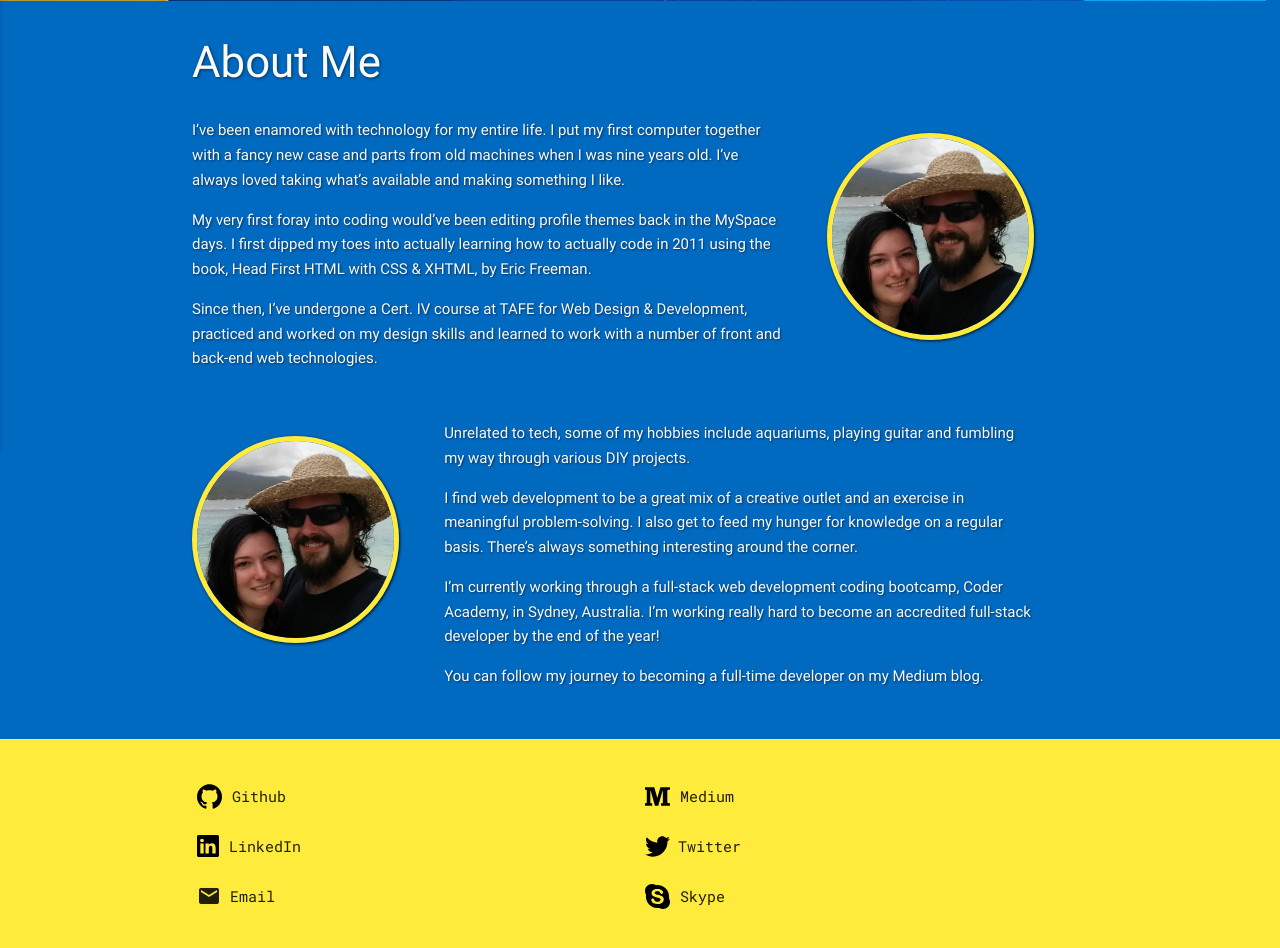
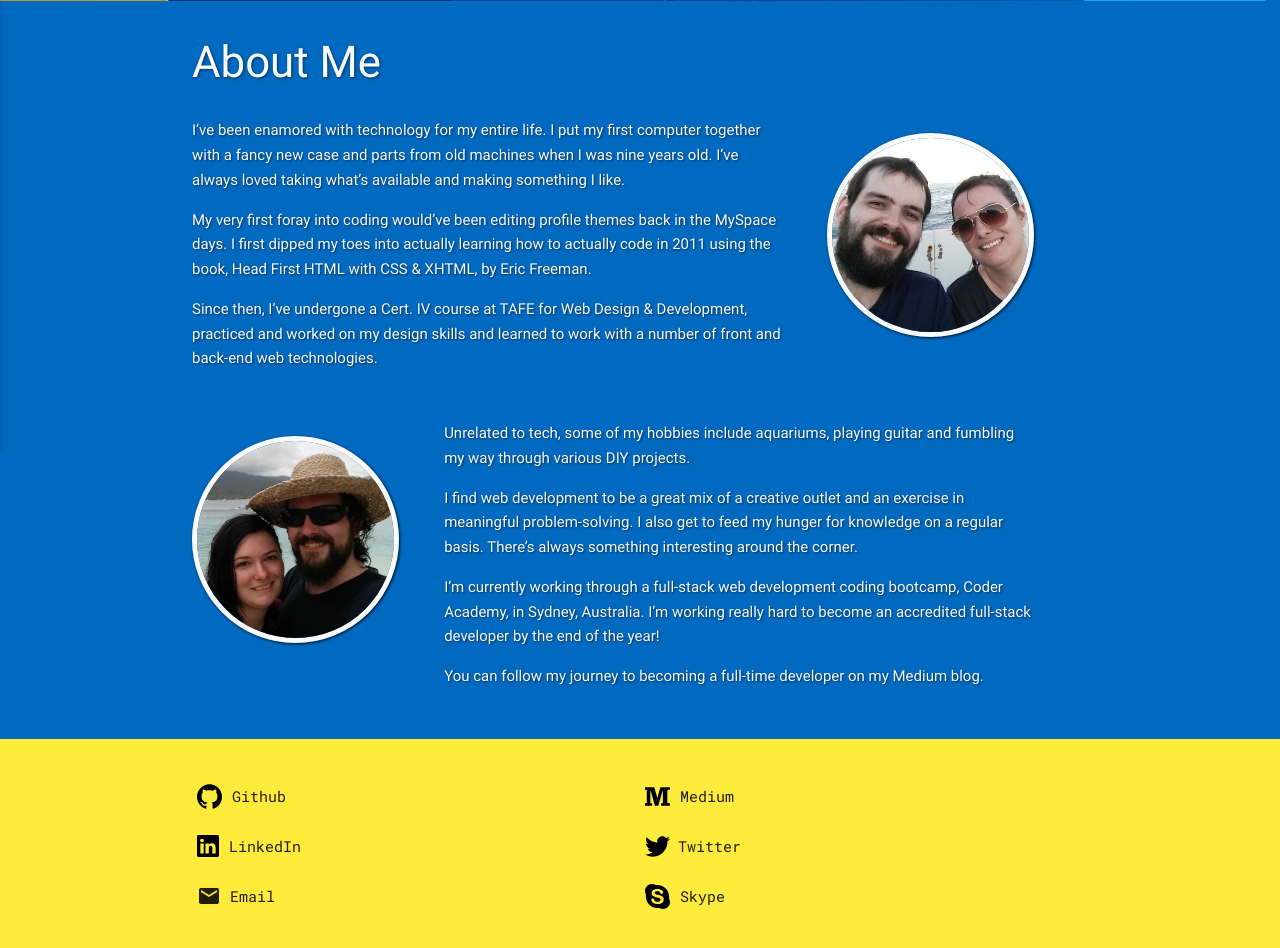
Before and after one commit to Jimfarrugia/jimfarrugia.github.io, a PHP site: page /about.html in a window 1280 px wide. Shown: the part 408-1356 px from the top of the page. Run offline with PHP 8.4, Linux system fonts and the light colour scheme; some libraries are stand-ins or nearby versions.

Commit message:
added a new photo to replace placeholder in about page, changed img border color in about page (yellow to white)

```diff
--- a/about.html
+++ b/about.html
@@ -228,7 +228,7 @@
           <div class="col m4 l3 hide-on-small-only">
             <img
               class="circle responsive-img"
-              src="img/mon-and-jim-at-beach-01.jpg"
+              src="img/mon-and-jim-on-boat-01.jpg"
               alt="Portrait of Jim and Monique (Spouse)"
             />
           </div>
--- a/scss/main.scss
+++ b/scss/main.scss
@@ -96,7 +96,7 @@ body {
   img.circle {
     max-height: 250px;
     margin-top: 2rem;
-    border: 5px solid $secondary-color;
+    border: 5px solid $off-white;
     box-shadow: 1px 1px 3px $off-black;
   }
 }
```
Also changed, not shown: css/main.css, img/mon-and-jim-on-boat-01.jpg.
